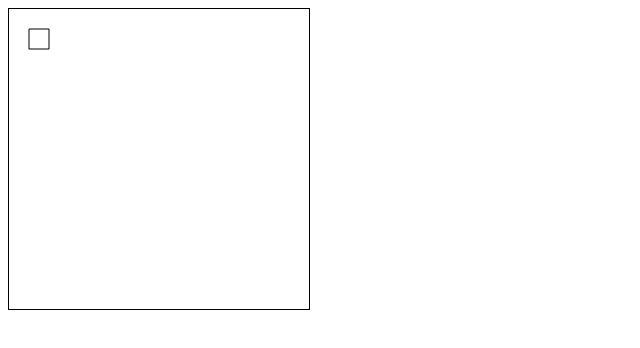
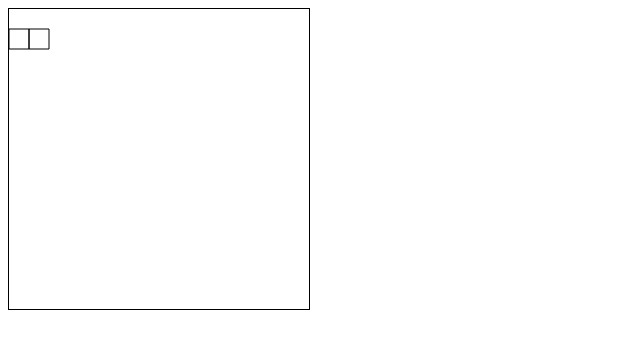
Before and after one commit to kristophesankar/DodgeCube, a plain HTML site: page index.html in a window 1280 px wide. Shown: the full height of the page, 0-640 px from the left. Drawn offline with Linux system fonts and the light colour scheme.

Commit message:
Add moveright function

```diff
--- a/index.html
+++ b/index.html
@@ -7,6 +7,7 @@
   <body>
     <canvas id="canvas" width="300" height="300" style="border:solid 1px #000;"></canvas>
 
+    <script type="text/javascript" src="./objects/canvas.js"></script>
     <script type="text/javascript" src="./objects/cube.js"></script>
     <script type="text/javascript" src="./objects/playercube.js"></script>
       <script type="text/javascript" src="./main.js"></script>
--- a/main.js
+++ b/main.js
@@ -1,4 +1,4 @@
 var Main = function(){
-  var player = new Player();
-  player.render();
+  var canvas = new Canvas();
+  canvas.init();
 }
--- a/objects/canvas.js
+++ b/objects/canvas.js
@@ -1,4 +1,24 @@
 var Canvas = function(){
+  this.canvas = document.getElementById("canvas");
+  this.context = canvas.getContext("2d");
+  this.player = new Player();
+}
+
+Canvas.prototype.render = function (object) {
+  this.context.rect(object.super['posx'],object.super['posy'], object.super['height'], object.super['height']);
+  this.context.stroke();
+
+};
+
+Canvas.prototype.init = function () {
+  this.render(this.player);
+  this.clear();
+  this.player.moveright()
+  setTimeout(this.render(this.player), 10000);
 
 
-}
+};
+
+Canvas.prototype.clear = function () {
+  this.context.clearRect(0, 0, this.canvas.width, this.canvas.height);
+};
--- a/objects/cube.js
+++ b/objects/cube.js
@@ -1,4 +1,6 @@
 var Cube = function(){
   this.height = 20;
   this.width = 20;
+  this.posx = 20;
+  this.posy = 20;
 };
--- a/objects/playercube.js
+++ b/objects/playercube.js
@@ -1,11 +1,11 @@
 var Player = function() {
     this.super = new Cube();
-
 };
 
-Player.prototype.render = function() {
-    var canvas = document.getElementById("canvas");
-    var context = canvas.getContext("2d");
-    context.rect(20, 20, this.super['height'], this.super['width']);
-    context.stroke();
+Player.prototype.moveright = function() {
+    this.super.posx = this.super.posx + 200;
 };
+
+Player.prototype.moveright = function() {
+    this.super.posx = this.super.posx - 20;
+};
```
